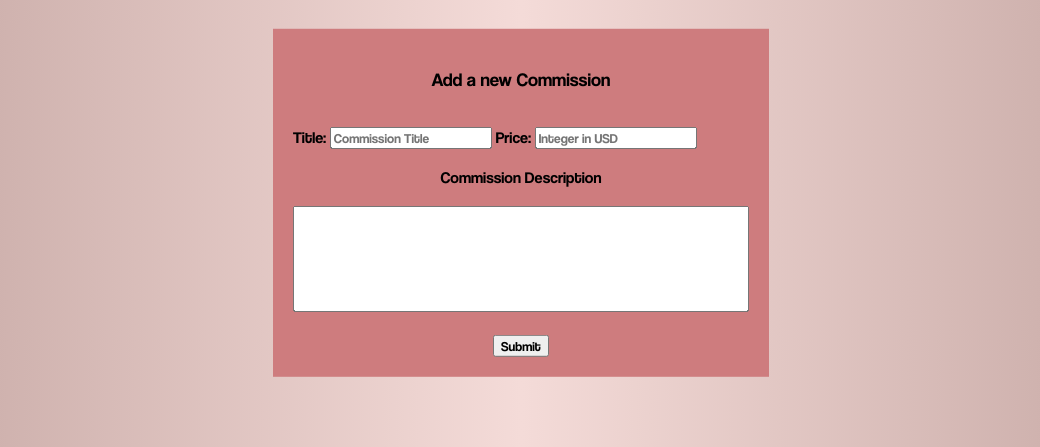
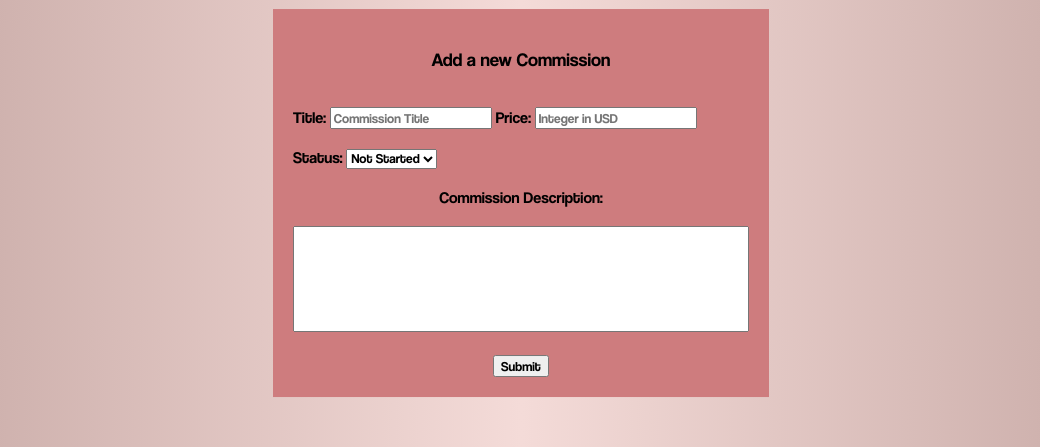
Before and after one commit to CocoaMilka/CocoaBeans, a Flask app: template website/templates/index.html in a window 1280 px wide. Shown: the part 297-744 px from the top of the page, without its empty margins (119-1159 px from the left). Run offline with Flask 3, Linux system fonts and the light colour scheme; the template is opened without the code that fills it, so the values that code supplies are empty.

Commit message:
Added status attribute for commissions

```diff
--- a/website/templates/index.html
+++ b/website/templates/index.html
@@ -13,7 +13,7 @@
         <tr>
             {% for commission in user.commissions %}
             <td style="padding: 10px; background-color: aliceblue;">
-                {{ commission.title }} ${{ commission.price }}
+                {{ commission.title }} ${{ commission.price }} Status: {{ commission.status }}
                 <button type="button" onClick="deleteCommission({{ commission.id }})">
                     <span aria-hidden="true">&times;</span>
                 </button>
@@ -23,7 +23,7 @@
                 {{ commission.date }}
                 <br></br>
                 <button type="button" onClick="editCommission({{ commission.id }})">
-                    <span aria-hidden="true">Modify</span>
+                    <span aria-hidden="true">Edit</span>
                 </button>
             </td>
             {% endfor %}
@@ -42,9 +42,19 @@
         <label for="price">Price:</label>
         <input type="price" name="price" id="price" placeholder="Integer in USD">
 
+        <br></br>
+
+        <label for="status">Status:</label>
+        <select name="status" id="status">
+            <option value="Not Started">Not Started</option>
+            <option value="Unpaid">Unpaid</option>
+            <option value="In Progress">In Progress</option>
+            <option value="Finished">Finished</option>
+        </select>
+
         <br><br>
 
-        <center><label>Commission Description</label></center>
+        <center><label>Commission Description:</label></center>
         <br>
 
         <textarea name="description" id="description"></textarea>
--- a/website/views.py
+++ b/website/views.py
@@ -16,13 +16,14 @@
         title = request.form.get('title')
         price = request.form.get('price')
         description = request.form.get('description')
+        status = request.form.get('status')
 
         if len(title) < 1:
             flash('Title cannot be empty!', category='error')
         elif len(description) < 1:
             flash('Description cannot be empty!', category='error')
         else:
-            new_commission = Commission(title=title, price=price, commissioner=current_user.id, description=description)
+            new_commission = Commission(title=title, price=price, commissioner=current_user.id, description=description, status=status)
             db.session.add(new_commission)
             db.session.commit()
             flash('Commission added!', category='success')
```
